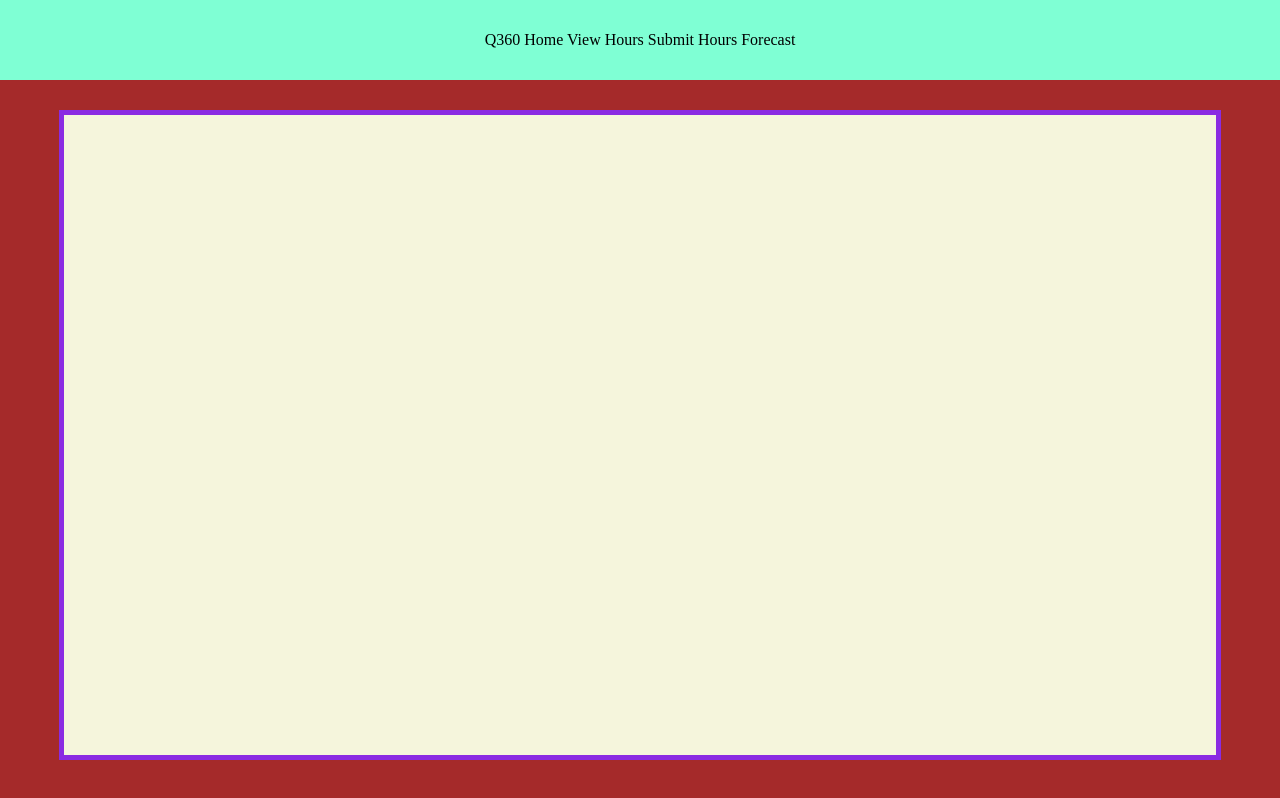
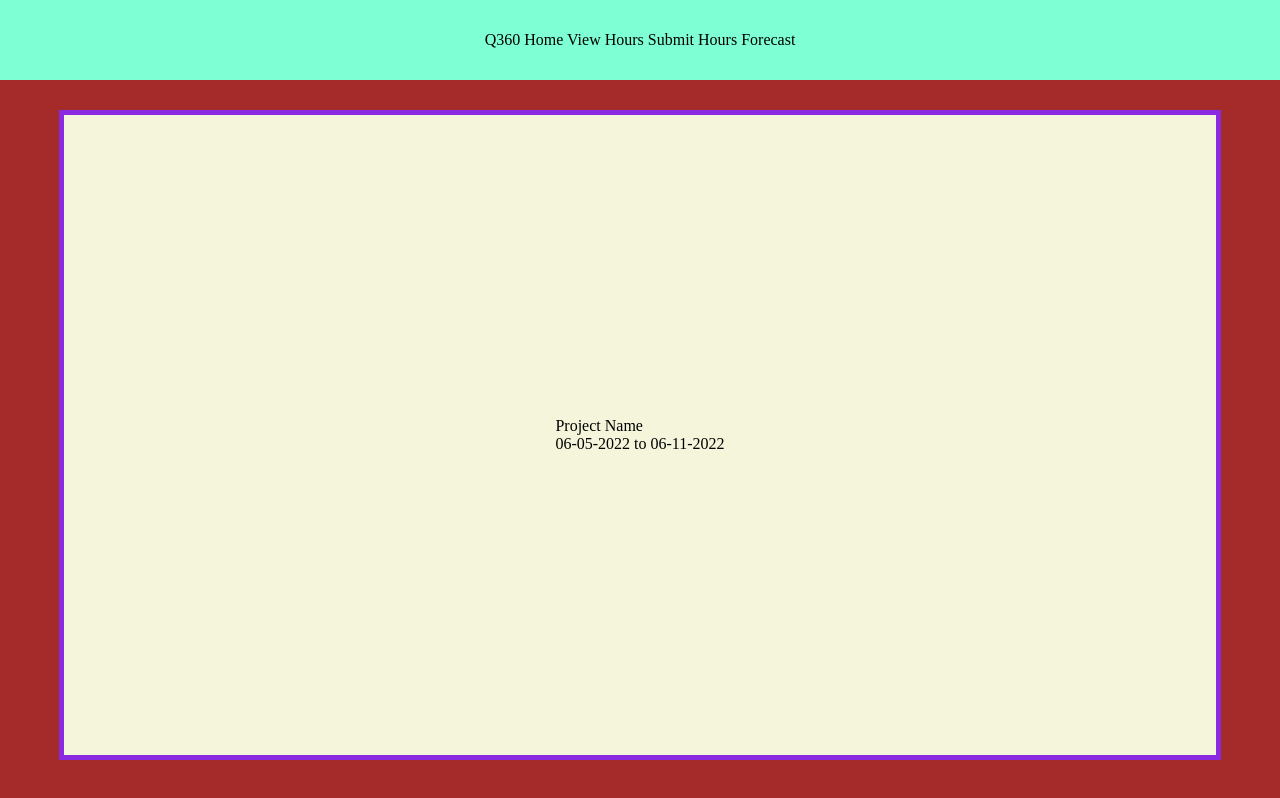
Before and after one commit to diannegabriel/simple-schedule, a plain HTML site: page view.html in a window 1280 px wide. Drawn offline with Linux system fonts and the light colour scheme.

Commit message:
Create more divs in view.html

```diff
--- a/view.html
+++ b/view.html
@@ -12,6 +12,10 @@
     </nav>
     <main>
       <div class="master-container">
+        <div id="weekly-hours">
+          <p>Project Name</p>
+          <p>06-05-2022 to 06-11-2022</p>
+        </div>
       </div>
     </main>
   </body>
```
